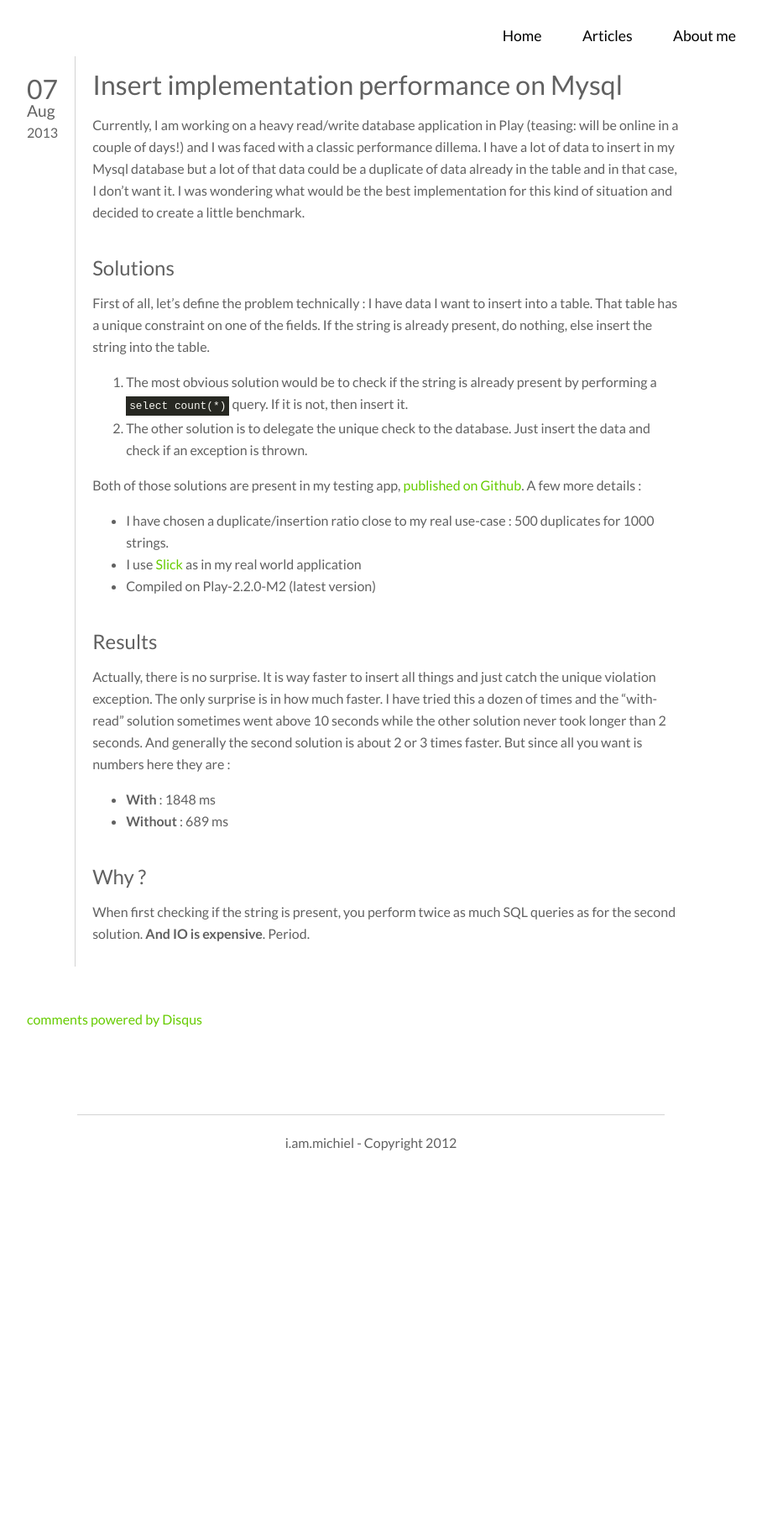
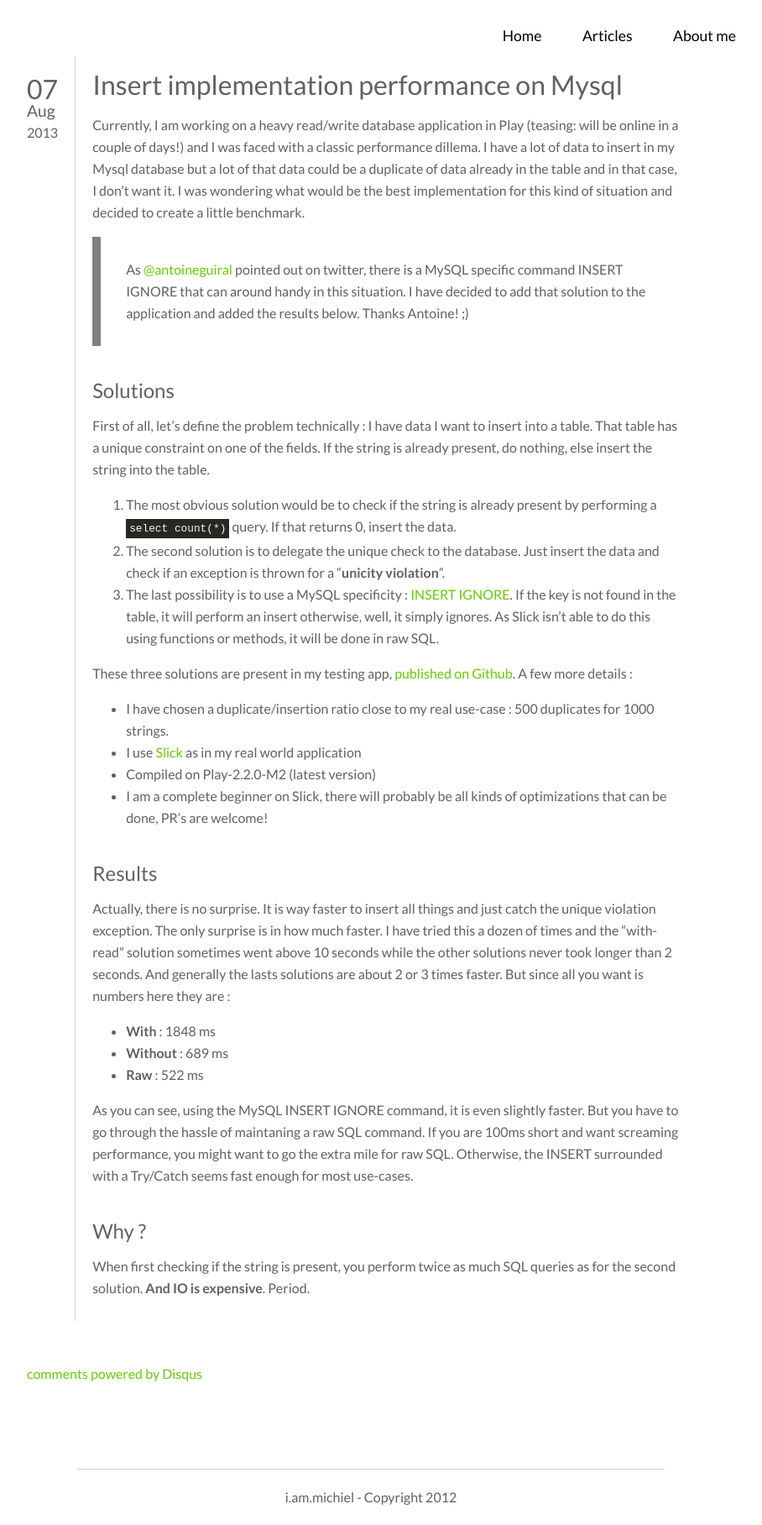
Before and after one commit to iammichiel/iammichiel, a Jekyll site: the page built from _posts/2013-08-07-mysql-insert-performance.md, in a window 1280 px wide. Shown: the whole page at 84% size, without its empty margins (183-1091 px from the left). Built offline with Jekyll 4.4.1, drawn with Linux system fonts in a browser that asks for light colours; comment, search, counter and statistics services are not loaded; before the commit the page ends 1394 px from its top, so only the background shows below that.

Commit message:
Ajout du test RAW

```diff
--- a/_posts/2013-08-07-mysql-insert-performance.md
+++ b/_posts/2013-08-07-mysql-insert-performance.md
@@ -13,29 +13,38 @@ Currently, I am working on a heavy read/write database application in Play (teas
 
 {% endexcerpt %}
 
+> As [@antoineguiral][antoine-twitter] pointed out on twitter, there is a MySQL specific command INSERT IGNORE that can around handy in this situation. I have decided to add that solution to the application and added the results below. Thanks Antoine! ;)
+
 ## Solutions
 
 First of all, let's define the problem technically : I have data I want to insert into a table. That table has a unique constraint on one of the fields. If the string is already present, do nothing, else insert the string into the table.
 
-1. The most obvious solution would be to check if the string is already present by performing a <span class="syntax">select count(*)</span> query. If it is not, then insert it.
-2. The other solution is to delegate the unique check to the database. Just insert the data and check if an exception is thrown.
+1. The most obvious solution would be to check if the string is already present by performing a <span class="syntax">select count(*)</span> query. If that returns 0, insert the data.
+2. The second solution is to delegate the unique check to the database. Just insert the data and check if an exception is thrown for a "**unicity violation**".
+3. The last possibility is to use a MySQL specificity : [INSERT IGNORE][mysql-insert-ignore]. If the key is not found in the table, it will perform an insert otherwise, well, it simply ignores. As Slick isn't able to do this using functions or methods, it will be done in raw SQL.
 
-Both of those solutions are present in my testing app, [published on Github][repo-github]. A few more details :
+These three solutions are present in my testing app, [published on Github][repo-github]. A few more details :
 
 - I have chosen a duplicate/insertion ratio close to my real use-case : 500 duplicates for 1000 strings.
 - I use [Slick][slick-typesafe] as in my real world application
 - Compiled on Play-2.2.0-M2 (latest version)
+- I am a complete beginner on Slick, there will probably be all kinds of optimizations that can be done, PR's are welcome!
 
 ## Results
 
-Actually, there is no surprise. It is way faster to insert all things and just catch the unique violation exception. The only surprise is in how much faster. I have tried this a dozen of times and the "with-read" solution sometimes went above 10 seconds while the other solution never took longer than 2 seconds. And generally the second solution is about 2 or 3 times faster. But since all you want is numbers here they are :
+Actually, there is no surprise. It is way faster to insert all things and just catch the unique violation exception. The only surprise is in how much faster. I have tried this a dozen of times and the "with-read" solution sometimes went above 10 seconds while the other solutions never took longer than 2 seconds. And generally the lasts solutions are about 2 or 3 times faster. But since all you want is numbers here they are :
 
 - **With** : 1848 ms
 - **Without** : 689 ms
+- **Raw** : 522 ms
+
+As you can see, using the MySQL INSERT IGNORE command, it is even slightly faster. But you have to go through the hassle of maintaning a raw SQL command. If you are 100ms short and want screaming performance, you might want to go the extra mile for raw SQL. Otherwise, the INSERT surrounded with a Try/Catch seems fast enough for most use-cases.
 
 ## Why ?
 
 When first checking if the string is present, you perform twice as much SQL queries as for the second solution. **And IO is expensive**. Period.
 
+[antoine-twitter]: https://twitter.com/antoineguiral
+[mysql-insert-ignore]: http://dev.mysql.com/doc/refman/5.5/en/insert.html
 [repo-github]: https://github.com/iammichiel/mysql-insert-test
 [slick-typesafe]: http://slick.typesafe.com/
--- a/assets/stylesheets/style.css
+++ b/assets/stylesheets/style.css
@@ -803,6 +803,14 @@ header nav a:hover {
 #main article summary div.year {
   font-size: 1em;
 }
+#main article blockquote {
+  margin: 0px;
+  padding-left: 30px;
+  padding-right: 30px;
+  padding-top: 10px;
+  padding-bottom: 10px;
+  border-left: 10px solid gray;
+}
 #main article h1 a,
 #main article h2 a {
   color: #616161;
```
Also changed, not shown: less/style.less (+11 -0 lines).
